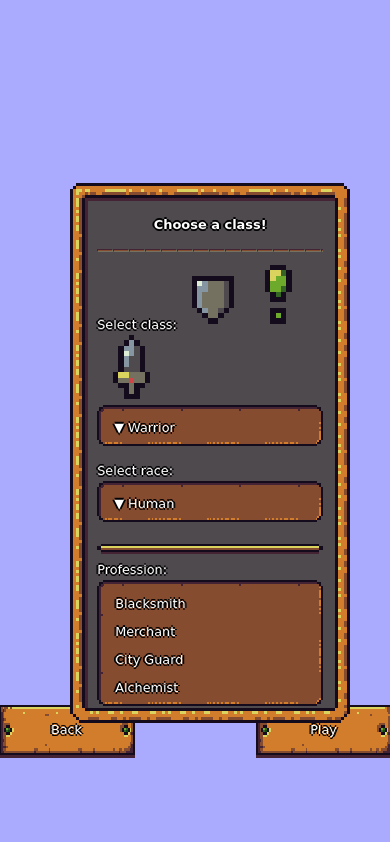
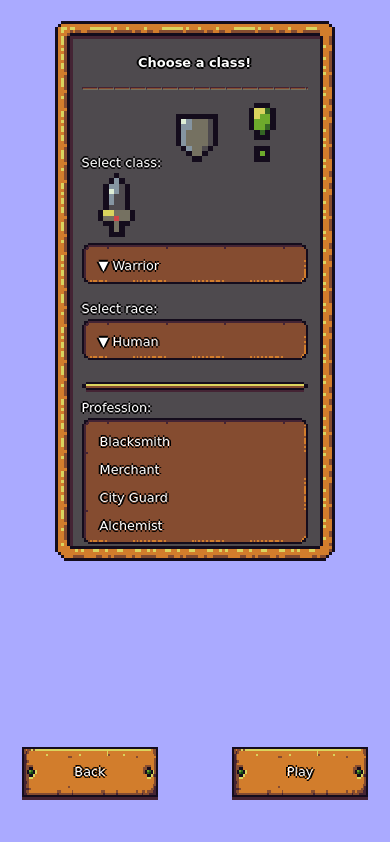
Before and after one commit to nestorjgc/TerinRPG-UI-Unity, a plain HTML site: page page2.html in a window 390 px wide. Drawn offline with Linux system fonts and the light colour scheme; a web font is replaced by a local one.

Commit message:
UI Game Test

```diff
--- a/page2.html
+++ b/page2.html
@@ -37,9 +37,9 @@
 
             @media only screen and (max-width: 600px) {
              .nestor-ui{
-           position: absolute;
-           left: 18%;
-           bottom: 28%;
+                position: absolute;
+    left: 14%;
+    top: 21px;
             }
             }
             #test-11{
@@ -112,15 +112,15 @@
                     text-decoration: none;
                    }
 
-                   .nestor-button-1{
+                         .nestor-button-1{
                     position: absolute;
-                    bottom: 10%;
-                    left: 65%;
+                       bottom: 5%;
+    left: 59%;
                    }
                        .nestor-button-2{
                     position: absolute;
-                    bottom: 10%;
-                    right: 65%;
+                     bottom: 5%;
+    right: 59%;
                    }
                   </style>
 
```
Also changed, not shown: index.html (+7 -7 lines).
